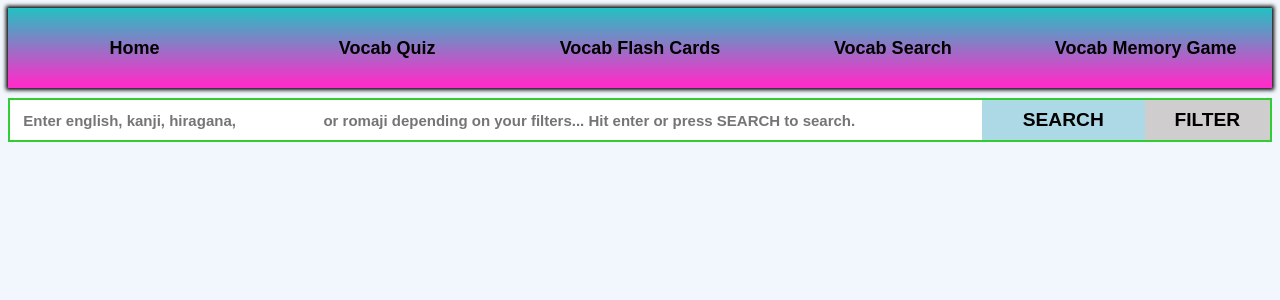
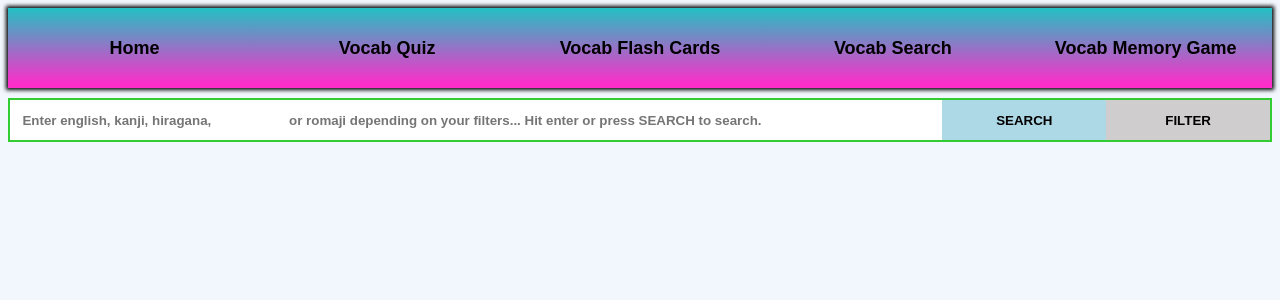
Before and after one commit to nitrogendragon/KanpekiStudy, a React (Create React App) app in the folder ksreact/: page /VocabSearch in a window 1280 px wide. Shown: the top 300 px of the page. Built offline with nearby package versions, Linux system fonts and the light colour scheme.

Commit message:
More styling for nav and searchbar also fixed issue where casing not matching caused search to fail even if word was same(for romaji and english searches only)

```diff
--- a/ksreact/src/Components/Vocab/VocabSearch/VocabSearchBar.js
+++ b/ksreact/src/Components/Vocab/VocabSearch/VocabSearchBar.js
@@ -43,10 +43,12 @@ export default function VocabSearchBar(props) {
          ( item =>
             {
                 if(
-                acceptEnglish && item.english.toString() === searchValue.toString() ||
+                acceptEnglish && item.english.toString().toLocaleUpperCase() ===
+                searchValue.toString().toLocaleUpperCase() ||
                 acceptKanji && item.kanji.toString() === searchValue.toString() ||
                 acceptHiragana && item.hiragana.toString() === searchValue.toString() ||
-                acceptRomaji && item.romaji.toString() === searchValue.toString() )
+                acceptRomaji && item.romaji.toString().toLocaleUpperCase() ===
+                searchValue.toString().toLocaleUpperCase() )
                 {
                     return(<VocabSearchResultItem
                         key = {item.id}
--- a/ksreact/src/Components/Vocab/VocabSearch/VocabSearchFilterDropDownItem.js
+++ b/ksreact/src/Components/Vocab/VocabSearch/VocabSearchFilterDropDownItem.js
@@ -2,12 +2,13 @@ import React from 'react'
 import '../../../styles/Vocab/VocabSearch/VocabSearch.css'
 export default function VocabSearchFilterDropDownItem(props) {
     return (
-        <label className="hover-dark">
+        <label className="hover-dark-input">
+            {props.inputTypeText}
                 <input
                     type = "checkbox"
                     checked = {props.acceptInputType}
                     onChange={e => props.handleFilter(props.setAcceptInputType, e)}>
-                </input> {props.inputTypeText}
+                </input>
         </label>
     )
 }
--- a/ksreact/src/styles/Navigation/nav.css
+++ b/ksreact/src/styles/Navigation/nav.css
@@ -14,7 +14,7 @@
 
 .header-nav{
     display:grid;
-    grid-template-columns: minmax(auto,30%) repeat(4, minmax(auto, 25%));
+    grid-template-columns: minmax(auto,20%) repeat(4, minmax(auto, 20%));
     align-items: center;
     width:100%;
     min-height:80px;
@@ -25,5 +25,6 @@
 .nav-button:hover,
 .nav-button:focus{
     color:white;
-    font-size: 20px;
+    font-size: 19px;
+    cursor: pointer;
 }
--- a/ksreact/src/styles/Vocab/VocabSearch/VocabSearch.css
+++ b/ksreact/src/styles/Vocab/VocabSearch/VocabSearch.css
@@ -10,9 +10,8 @@
 }
 
 .search-bar{
-    display:flex;
-
-    grid-template-columns:77% 10% 13.2%;
+    display:grid;
+    grid-template-columns:minmax(auto,74%) minmax(13%, auto) minmax(13%,auto);
     column-gap: space-evenly;
     align-content: stretch;
     height:100%;
@@ -24,17 +23,18 @@
 .search-input{
     border:none;
     padding-left:5px;
-    width:77%;
+    font-size: auto;
     font-weight:bold;
-    font-size:15px;
+
 }
 
 .search-button{
     background-color: lightblue;
     font-weight:bold;
-    width:13%;
-    font-size: 1.2em;
+    min-width:13%;
+    font-size: auto;
     border:none;
+
 }
 
 .search-button:hover,
@@ -55,7 +55,7 @@ Filter DropDown Section
 .filter-dropdown{
     position: relative;
     height: 100%;
-    width:10%;
+
 
 
 }
@@ -64,9 +64,10 @@ Filter DropDown Section
     border: none;
     width: 100%;
     background-color: rgb(207, 205, 205);
+    font-size: auto;
     font-weight: bold;
-    font-size: 1.2em;
     height:100%;
+    transition: background-color 1000ms;
 }
 
 
@@ -92,19 +93,21 @@ Filter DropDown Section
     text-decoration: none;
 }
 
-/* change color of dropdown buttons on hover */
-.filter-dropdown-content input:hover{
-    background-color: red;
-    cursor: pointer;
-}
 
 
-.hover-dark{
+
+.hover-dark-input{
+    display:grid;
+    grid-template-rows: repeat(2, 50%);
     height:40px;
-    text-align: center;
+    cursor:pointer;
+    background-color:  rgb(207, 205, 205);
+    /* background-color: linear-gradient(130deg, rgb(253, 45, 201) 05%, rgba(34,193,195,1) 100%); */
+    transition: background-color 100ms;
+
 }
-.hover-dark:hover{
-    background-color: lightslategray;
+.hover-dark-input:hover{
+    background-color:  rgb(34,193,195);
 }
 
 .filter-dropdown:hover .filter-dropdown-content {
@@ -119,7 +122,8 @@ Filter DropDown Section
 }
 
 
-/* vocab search result card */
+/* vocab search result card styling starts here */
+
 .vocab-search-result-card{
     display:grid;
     grid-template-columns: repeat(2, minmax(auto,30%)) 40%;
```
